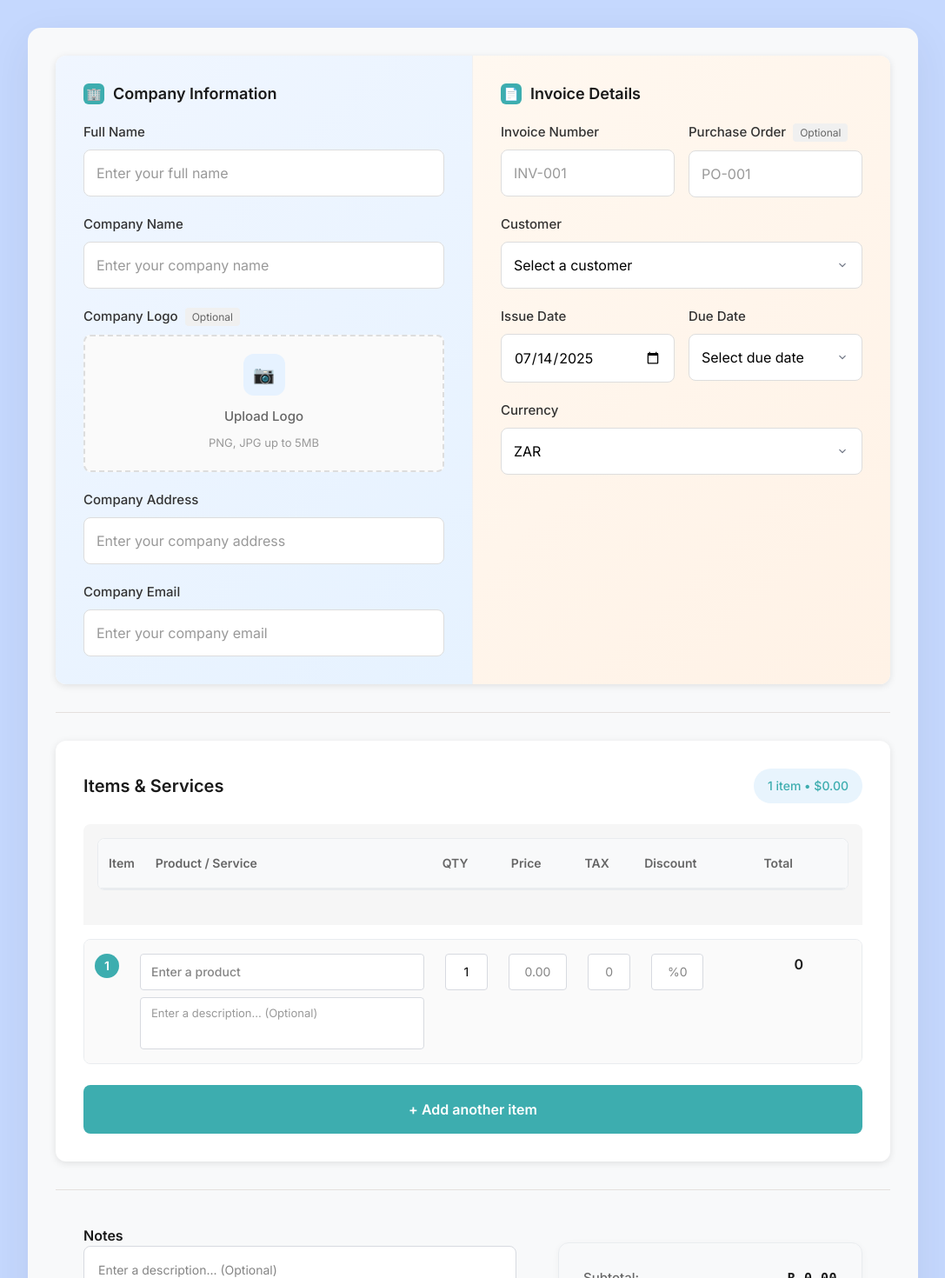
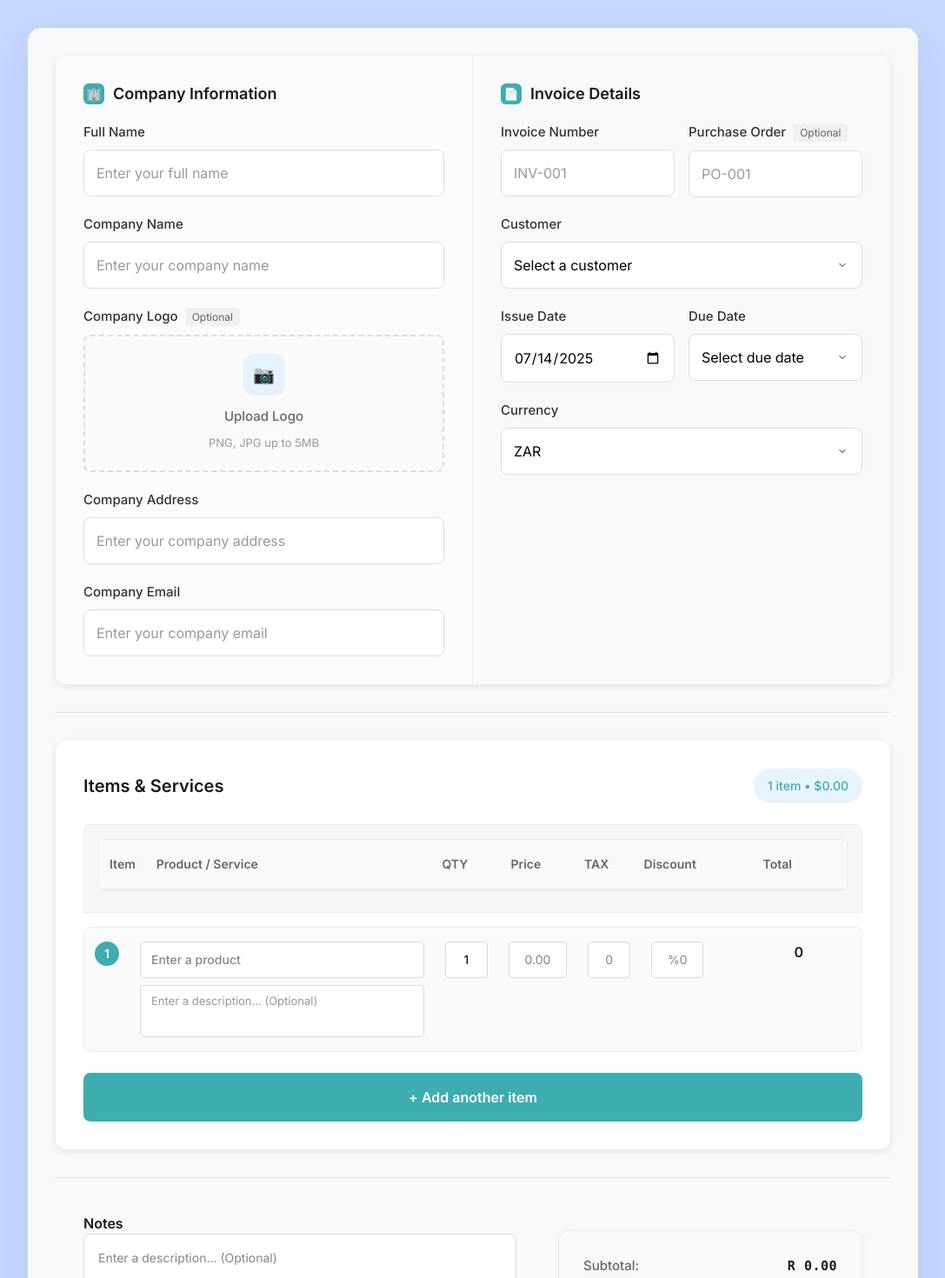
Before and after one commit to Gresham24/Invoice-Creator-App, a React (Vite) app: page / in a window 1280 px wide. Shown: the top 1470 px of the page at 87% size, without its empty margins (0-1087 px from the left). Built offline with nearby package versions, Linux system fonts and the light colour scheme; what @react-pdf/renderer would draw is missing.

Commit message:
header background colours

```diff
--- a/src/constants.js
+++ b/src/constants.js
@@ -11,8 +11,8 @@ export const colors = {
     red: "red",
     // New mobile-optimized colors
     sectionBlue: "#2c9599",
-    companyGradient: "linear-gradient(135deg, #f0f6ff 0%, #e6f2ff 100%)",
-    invoiceGradient: "linear-gradient(135deg, #fff8f0 0%, #fff2e6 100%)",
+    companyGradient: "#fafbfc", // cardBackground
+    invoiceGradient: "#f8f9fa", // lightGray
     cardBackground: "#fafbfc",
     sectionIconBg: "#3dadaf",
     focusBlue: "rgba(61, 173, 175, 0.15)",
--- a/src/styles/Form.styles.js
+++ b/src/styles/Form.styles.js
@@ -90,7 +90,7 @@ export const StyledDesktopSectionInner = styled.div`
         border-right: 1px solid #f0f0f0;
 
         &:focus-within {
-            background: linear-gradient(135deg, #e6f2ff 0%, #ddeeff 100%);
+            background: #f0f2f5;
         }
 
         @media (max-width: 1024px) {
@@ -103,7 +103,7 @@ export const StyledDesktopSectionInner = styled.div`
         background: ${colors.invoiceGradient};
 
         &:focus-within {
-            background: linear-gradient(135deg, #fff2e6 0%, #ffebdb 100%);
+            background: #f3f5f7;
         }
     }
 
@@ -316,9 +316,10 @@ export const StyledDescriptionHeaders = styled.div`
     margin-bottom: 1rem;
     font-weight: 500;
     font-size: 14px;
-    padding: 1rem;
+    padding: 1rem 1rem 0rem 1rem;
     background-color: ${colors.mediumGray};
     border-radius: 8px 8px 0 0;
+    border: 1px solid #e9ecef;
 
     @media (max-width: 768px) {
         display: none;
```
